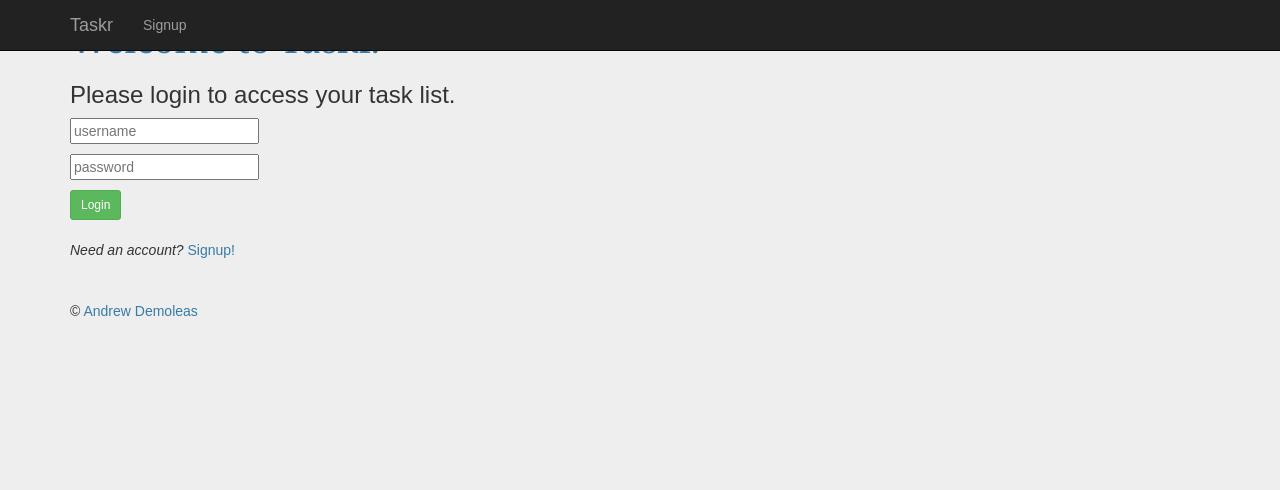
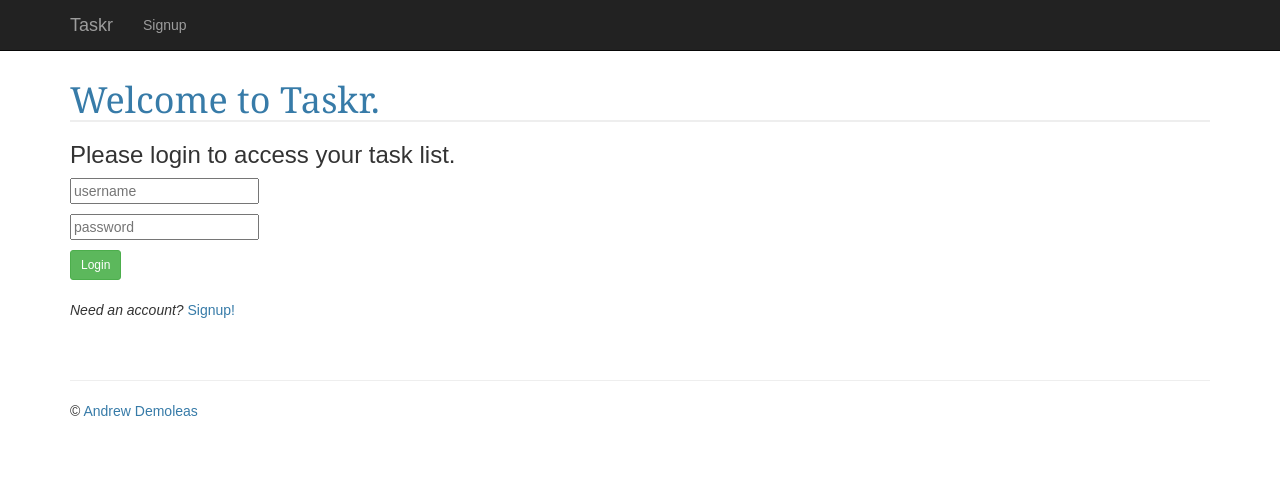
Before and after one commit to demoleas21/Taskr, a Flask app: page / in a window 1280 px wide. Shown: the top 490 px of the page. Run offline with Flask 2, Linux system fonts and the light colour scheme; some libraries are stand-ins or nearby versions.

Commit message:
Added footer styling

```diff
--- a/src/static/css/main.css
+++ b/src/static/css/main.css
@@ -1,6 +1,7 @@
 body {
     font-family: sans-serif;
-    background: #eee;
+    background: #ffffff;
+    padding: 60px 0;
 }
 
 a, h1, h2 {
@@ -67,7 +68,6 @@
 .error {
     color: red;
     font-size: .8em;
-    background-color: #FFFFFF;
 }
 
 .datagrid table td, .datagrid table th {
@@ -115,3 +115,7 @@
     text-decoration: none;
     position: relative;
 }
+
+.footer {
+    padding-top: 30px;
+}
```
